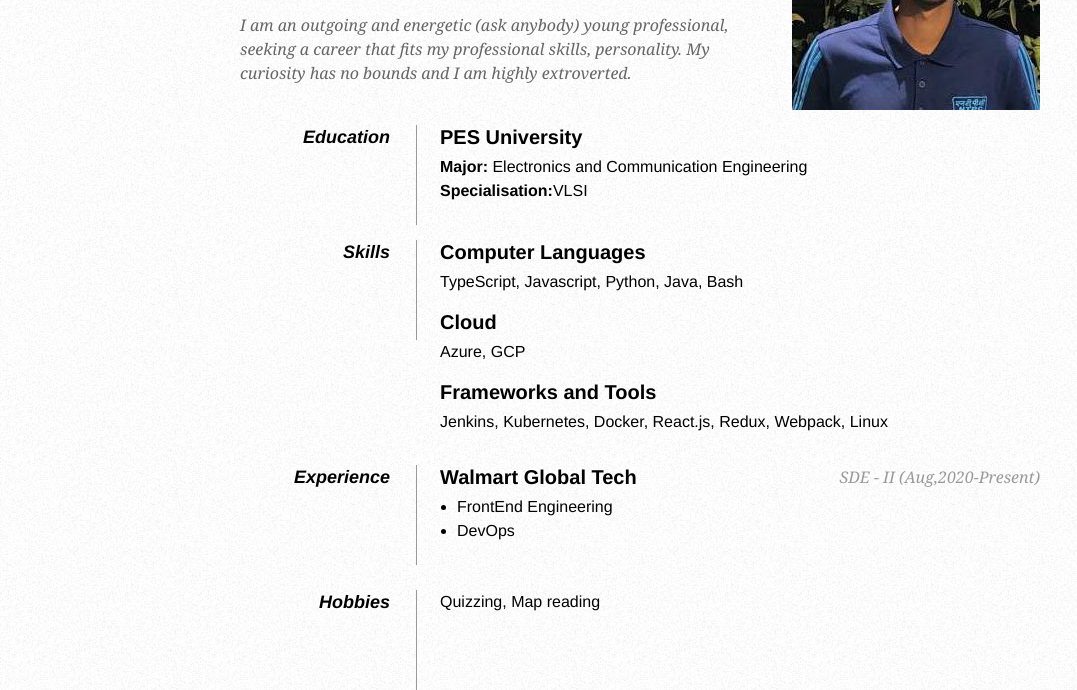
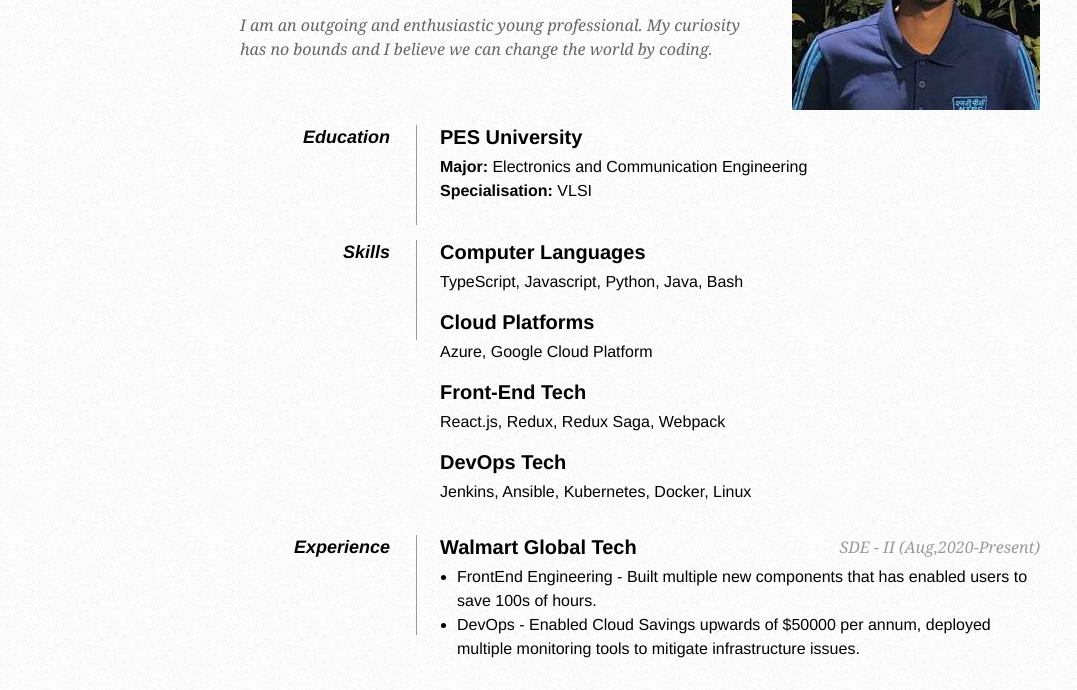
Before and after one commit to akhilsiddharth/akhilsiddharth, a plain HTML site: page index.html in a window 1280 px wide. Shown: the part 148-838 px from the top of the page, without its empty margins (0-1077 px from the left). Drawn offline with Linux system fonts and the light colour scheme; files whose address does not match are found by name.

Commit message:
Rejig of Resume

```diff
--- a/index.html
+++ b/index.html
@@ -6,7 +6,7 @@
 <head>
      <meta http-equiv="Content-Type" content="text/html; charset=utf-8"/>
 
-     <title>Resume</title>
+     <title>Akhil Siddharth</title>
 
      <style type="text/css">
         * { margin: 0; padding: 0; }
@@ -49,8 +49,7 @@
 
         <div id="objective">
             <p>
-                I am an outgoing and energetic (ask anybody) young professional, seeking a
-                career that fits my professional skills, personality. My curiosity has no bounds and I am highly extroverted.
+                I am an outgoing and enthusiastic young professional. My curiosity has no bounds and I believe we can change the world by coding.
             </p>
         </div>
 
@@ -63,7 +62,7 @@
             <dd>
                 <h2>PES University</h2>
                 <p><strong>Major:</strong> Electronics and Communication Engineering<br />
-                   <strong>Specialisation:</strong>VLSI</p>
+                   <strong>Specialisation:</strong> VLSI</p>
             </dd>
 
             <dd class="clear"></dd>
@@ -72,10 +71,12 @@
             <dd>
                 <h2>Computer Languages</h2>
                 <p>TypeScript, Javascript, Python, Java, Bash</p>
-                <h2>Cloud</h2>
-                <p>Azure, GCP</p>
-                <h2>Frameworks and Tools </h2>
-                 <p>Jenkins, Kubernetes, Docker, React.js, Redux, Webpack, Linux </p>
+                <h2>Cloud Platforms</h2>
+                <p>Azure, Google Cloud Platform</p>
+                <h2>Front-End Tech</h2>
+                <p>React.js, Redux, Redux Saga, Webpack</p>
+                <h2>DevOps Tech</h2>
+                <p>Jenkins, Ansible, Kubernetes, Docker, Linux</p>
             </dd>
 
             <dd class="clear"></dd>
@@ -84,16 +85,16 @@
             <dd>
                 <h2>Walmart Global Tech <span>SDE - II (Aug,2020-Present)</span></h2>
                 <ul>
-                    <li>FrontEnd Engineering</li>
-                    <li>DevOps</li>
+                    <li>FrontEnd Engineering - Built multiple new components that has enabled users to save 100s of hours.</li>
+                    <li>DevOps - Enabled Cloud Savings upwards of $50000 per annum, deployed multiple monitoring tools to mitigate infrastructure issues.</li>
                 </ul>
-
             </dd>
 
             <dd class="clear"></dd>
 
             <dt>Hobbies</dt>
-            <dd>Quizzing, Map reading</dd>
+            <dd>Quizzing</dd>
+            <dd>Reading Non Fiction</dd>
 
             <dd class="clear"></dd>
 
```
